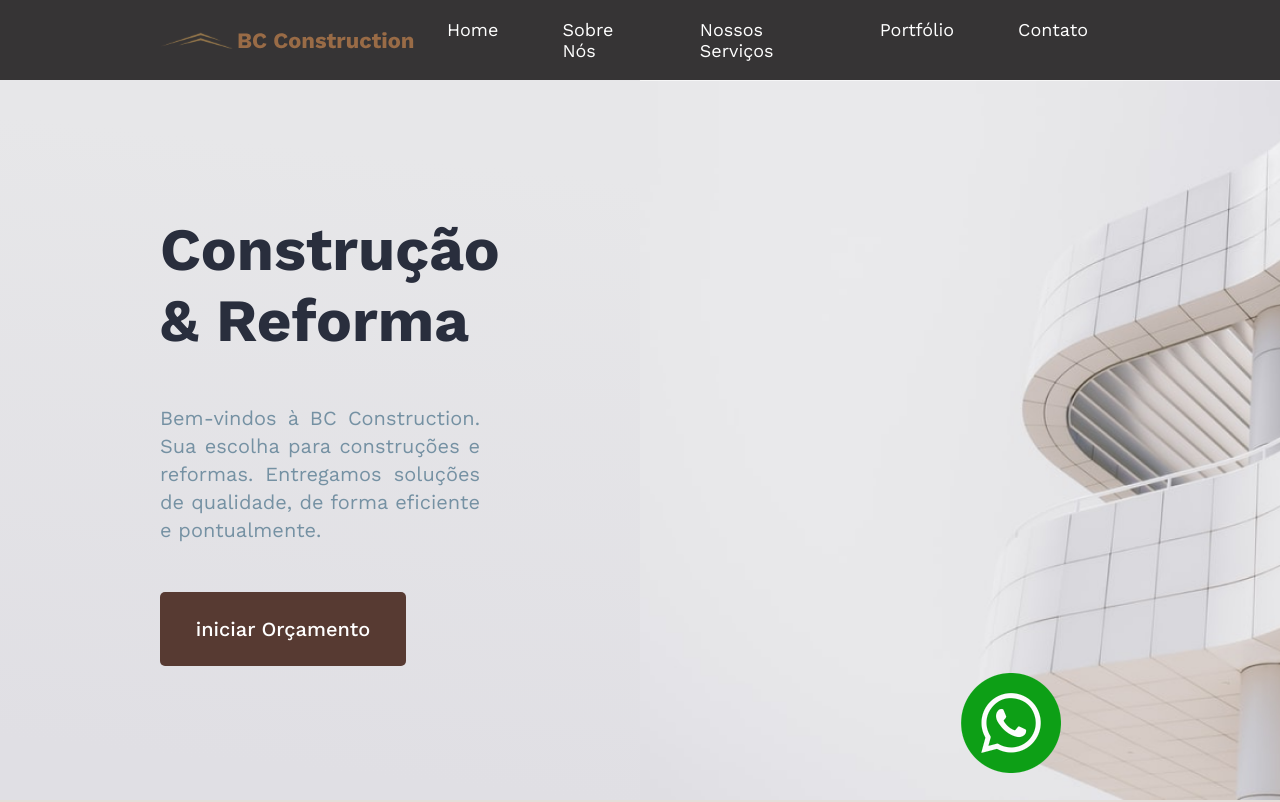
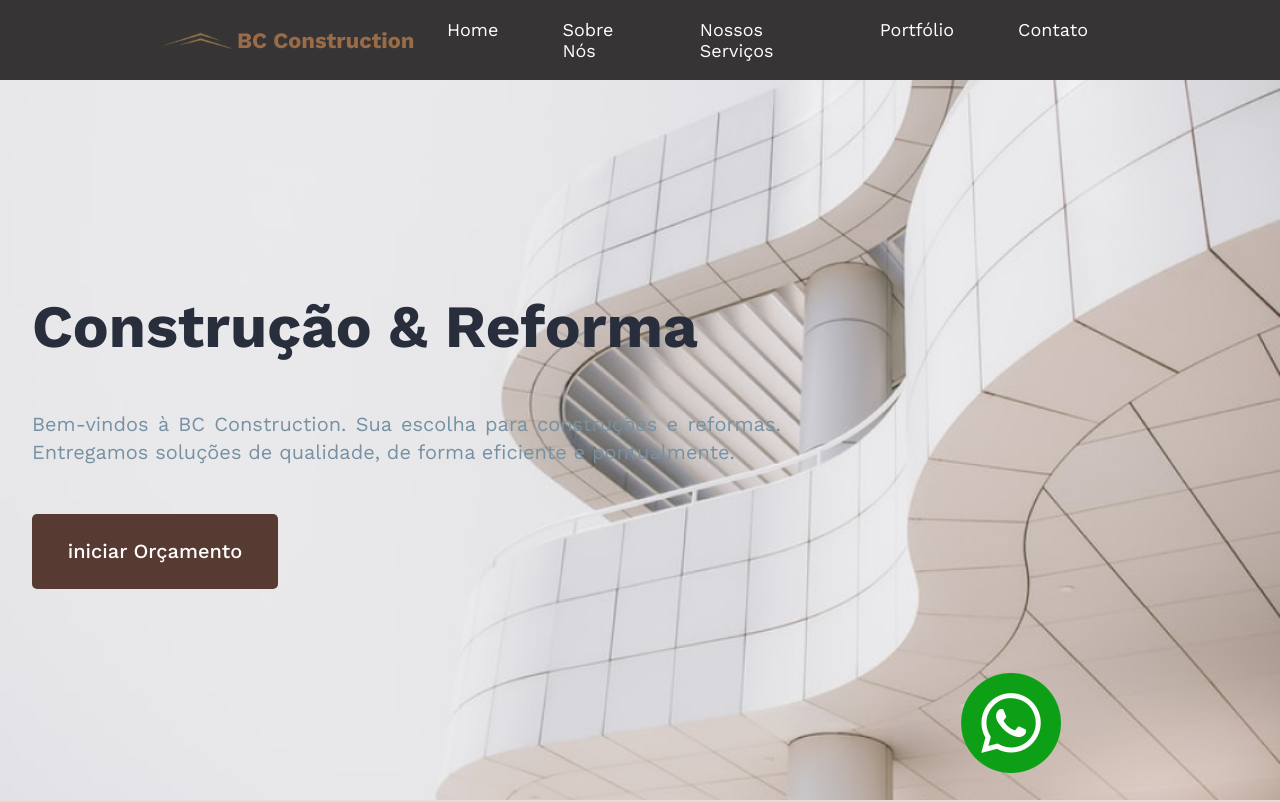
Before and after one commit to Nikaum-js/bc-construction, a React (Vite) app: page / in a window 1280 px wide. Shown: the top 802 px of the page. Built offline with nearby package versions, Linux system fonts and the light colour scheme.

Commit message:
feat: mudanças na tela de nossos serviços

```diff
--- a/src/App.tsx
+++ b/src/App.tsx
@@ -27,7 +27,7 @@ import theme from './global/styles/theme'
 
 export function App() {
   const [showMenu, setShowMenu] = useState(false)
-  const hideBackground = window.innerWidth < 1260
+  const hideBackground = window.innerWidth < 1320
 
   return (
     <ThemeProvider theme={theme}>
--- a/src/global/styles/index.ts
+++ b/src/global/styles/index.ts
@@ -257,6 +257,13 @@ const Hero = styled.section`
           color: #fff;
         }
       }
+    }
+  }
+
+  @media (max-width: 1320px) {
+    .background {
+      justify-content: flex-start;
+      padding-left: 2rem;
     }
   }
 
```
